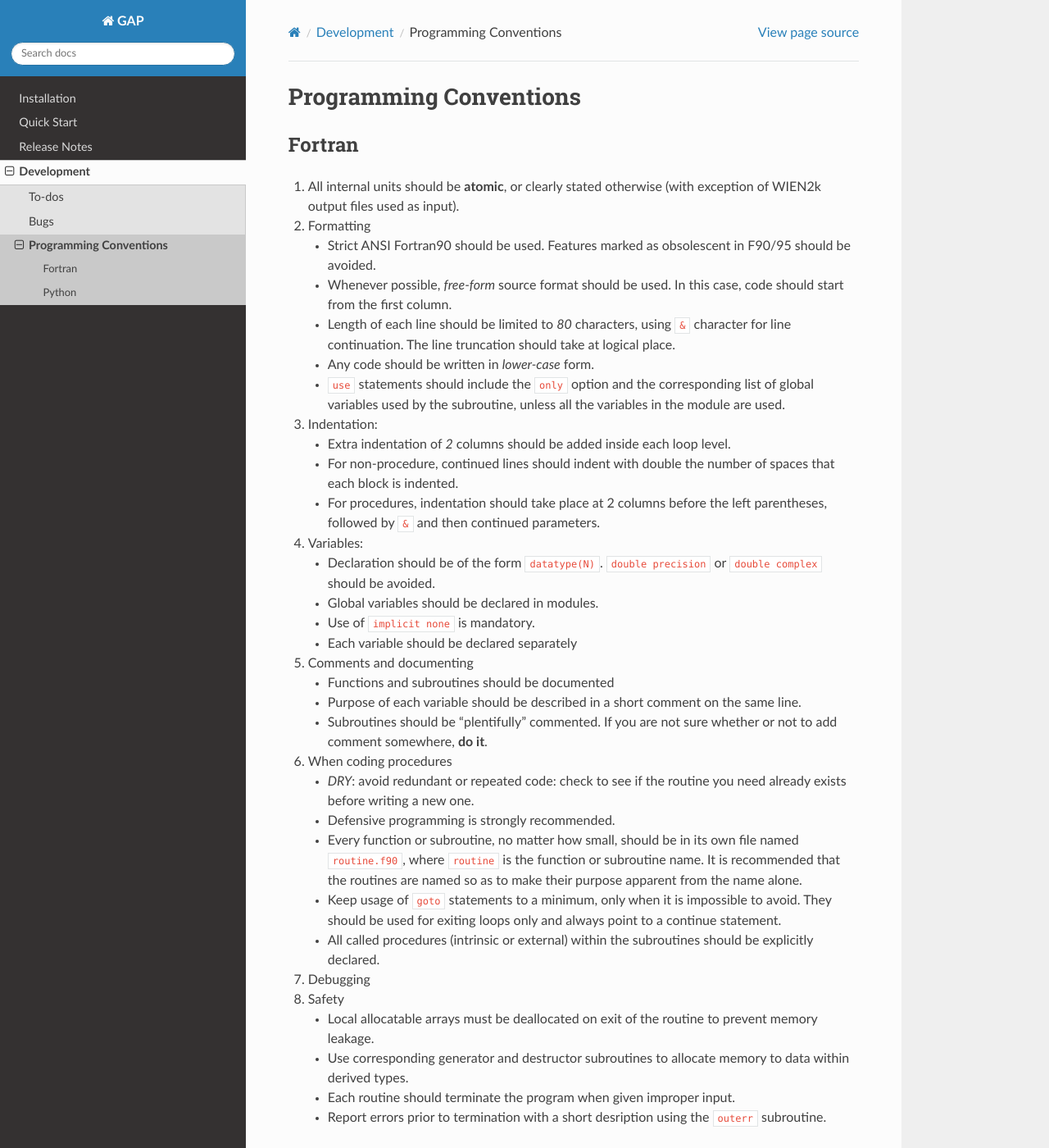
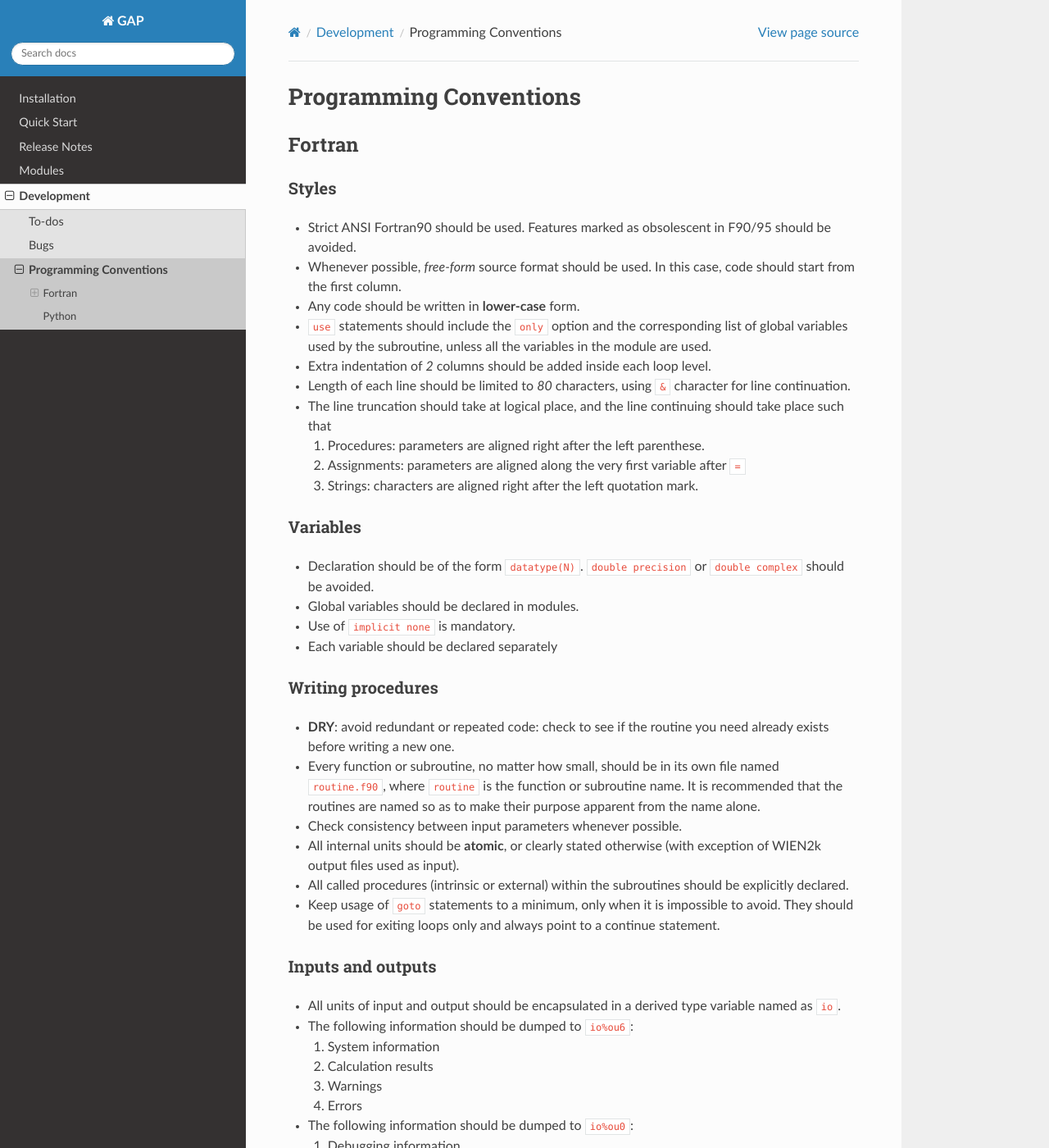
Before and after one commit to ccme-tmc/gap3a, a Sphinx documentation site: the page built from doc/source/dev/coding.rst, in a window 1280 px wide and 1400 px high. Shown: the whole window at 82% size. Built offline with Sphinx 7.4.7 and the Read the Docs theme 2.0.0, drawn with Linux system fonts in a browser that asks for light colours; some of the changed text lies outside the part shown.

Commit message:
Add code conventions

```diff
--- a/doc/source/dev/coding.rst
+++ b/doc/source/dev/coding.rst
@@ -1,57 +1,117 @@
+=======================
 Programming Conventions
 =======================
 
+-------
 Fortran
 -------
 
-#. All internal units should be **atomic**, or clearly stated otherwise (with exception of WIEN2k output files used as input).
-#. Formatting
+^^^^^^
+Styles
+^^^^^^
 
-   * Strict ANSI Fortran90 should be used. Features marked as obsolescent in F90/95 should be avoided.
-   * Whenever possible, *free-form* source format should be used. In this case, code should start from the first column.
-   * Length of each line should be limited to *80* characters, using ``&`` character for line continuation. The line truncation should take at logical place.
-   * Any code should be written in *lower-case* form.
-   * ``use`` statements should include the ``only`` option and the corresponding list of global variables used by the subroutine, unless all the variables in the module are used.
+* Strict ANSI Fortran90 should be used. Features marked as obsolescent in F90/95 should be avoided.
+* Whenever possible, *free-form* source format should be used. In this case, code should start from the first column.
+* Any code should be written in **lower-case** form.
+* ``use`` statements should include the ``only`` option and the corresponding list of global variables used by the subroutine, unless all the variables in the module are used.
+* Extra indentation of *2* columns should be added inside each loop level.
+* Length of each line should be limited to *80* characters, using ``&`` character for line continuation.
+* The line truncation should take at logical place, and the line continuing should take place such that
 
-#. Indentation:
+  #. Procedures: parameters are aligned right after the left parenthese.
+  #. Assignments: parameters are aligned along the very first variable after ``=``
+  #. Strings: characters are aligned right after the left quotation mark.
 
-   * Extra indentation of *2* columns should be added inside each loop level.
-   * For non-procedure, continued lines should indent with double the number of spaces that each block is indented.
-   * For procedures, indentation should take place at 2 columns before the left parentheses, followed by ``&`` and then continued parameters.
+^^^^^^^^^
+Variables
+^^^^^^^^^
 
-#. Variables:
+* Declaration should be of the form ``datatype(N)``. ``double precision`` or ``double complex`` should be avoided.
+* Global variables should be declared in modules.
+* Use of ``implicit none`` is mandatory.
+* Each variable should be declared separately
 
-   * Declaration should be of the form ``datatype(N)``. ``double precision`` or ``double complex`` should be avoided.
-   * Global variables should be declared in modules.
-   * Use of ``implicit none`` is mandatory.
-   * Each variable should be declared separately
+^^^^^^^^^^^^^^^^^^
+Writing procedures
+^^^^^^^^^^^^^^^^^^
 
-#. Comments and documenting
+* **DRY**: avoid redundant or repeated code: check to see if the routine you need already exists before writing a new one.
+* Every function or subroutine, no matter how small, should be in its own file named ``routine.f90``,
+  where ``routine`` is the function or subroutine name.
+  It is recommended that the routines are named so as to make their purpose apparent from the name alone.
+* Check consistency between input parameters whenever possible.
+* All internal units should be **atomic**, or clearly stated otherwise (with exception of WIEN2k output files used as input).
+* All called procedures (intrinsic or external) within the subroutines should be explicitly declared.
+* Keep usage of ``goto`` statements to a minimum, only when it is impossible to avoid.
+  They should be used for exiting loops only and always point to a continue statement.
 
-   * Functions and subroutines should be documented
-   * Purpose of each variable should be described in a short comment on the same line.
-   * Subroutines should be "plentifully" commented. If you are not sure whether or not to add comment somewhere, **do it**.
+^^^^^^^^^^^^^^^^^^
+Inputs and outputs
+^^^^^^^^^^^^^^^^^^
 
-#. When coding procedures
+* All units of input and output should be encapsulated in a derived type variable named as ``io``.
+* The following information should be dumped to ``io%ou6``:
 
-   * *DRY*: avoid redundant or repeated code: check to see if the routine you need already exists before writing a new one.
-   * Defensive programming is strongly recommended.
-   * Every function or subroutine, no matter how small, should be in its own file named ``routine.f90``, where ``routine`` is the function or subroutine name.
-     It is recommended that the routines are named so as to make their purpose apparent from the name alone.
-   * Keep usage of ``goto`` statements to a minimum, only when it is impossible to avoid.
-     They should be used for exiting loops only and always point to a continue statement.
-   * All called procedures (intrinsic or external) within the subroutines should be explicitly declared.
+  #. System information
+  #. Calculation results
+  #. Warnings
+  #. Errors
 
-#. Debugging
+* The following information should be dumped to ``io%ou0``:
 
-#. Safety
+  #. Debugging information
 
-   * Local allocatable arrays must be deallocated on exit of the routine to prevent memory leakage.
-   * Use corresponding generator and destructor subroutines to allocate memory to data within derived types.
-   * Each routine should terminate the program when given improper input.
-   * Report errors prior to termination with a short desription using the ``outerr`` subroutine.
+* Output with negative unit will be suppressed
+* Errors should be reported prior to termination with a short desription using the ``outerr`` subroutine.
 
+^^^^^^^^^^^^^^^^^^^^^
+Profiling and timings
+^^^^^^^^^^^^^^^^^^^^^
 
+^^^^^^^^^^^^^^^^^^^^^^^^
+Comments and documenting
+^^^^^^^^^^^^^^^^^^^^^^^^
+
+* Procedures should be sufficiently documented by using the reStructedText markup language.
+  The function, basic logic and the algorithm used within should be described in the header,
+  i.e. the lines after the declaration of procedure and before the first line of code.
+* Purpose of each variable and each field of derived type should be described in a short comment on the same line.
+* Subroutines should be "plentifully" commented. If you are not sure whether or not to add comment somewhere, **do it**.
+* A tentative template of documentation is followed as
+
+  .. code-block:: fortran
+
+     subroutine subname(a, b)
+     !  <short description>
+     !
+     !  <Long description describing the function, equations and logic, as well as references>
+     !
+     !  The subroutine solves
+     !
+     !  .. math::
+     !
+     !     <latex math>
+     !
+     !  Revision history:
+     !
+     !  * YYYY.MM.DD <NAME> <Description of activity>
+     !
+     !(source code following)
+       integer, intent(in)  :: a ! explaination of a
+       real(8), intent(out) :: b ! explaination of b
+       integer              :: i ! counter
+     !(source code following)
+     end subroutine subname
+
+^^^^^^
+Safety
+^^^^^^
+
+* Local allocatable arrays must be deallocated on exit of the routine to prevent memory leakage.
+* Use corresponding generator and destructor subroutines to allocate memory to data within derived types.
+* Each routine should terminate the program when given improper input, and report an error.
+
+------
 Python
 ------
 
--- /dev/null
+++ b/doc/source/mod/modules.rst
@@ -0,0 +1,3 @@
+=======
+Modules
+=======
```
Also changed, not shown: doc/source/index.rst (+1 -8 lines).
